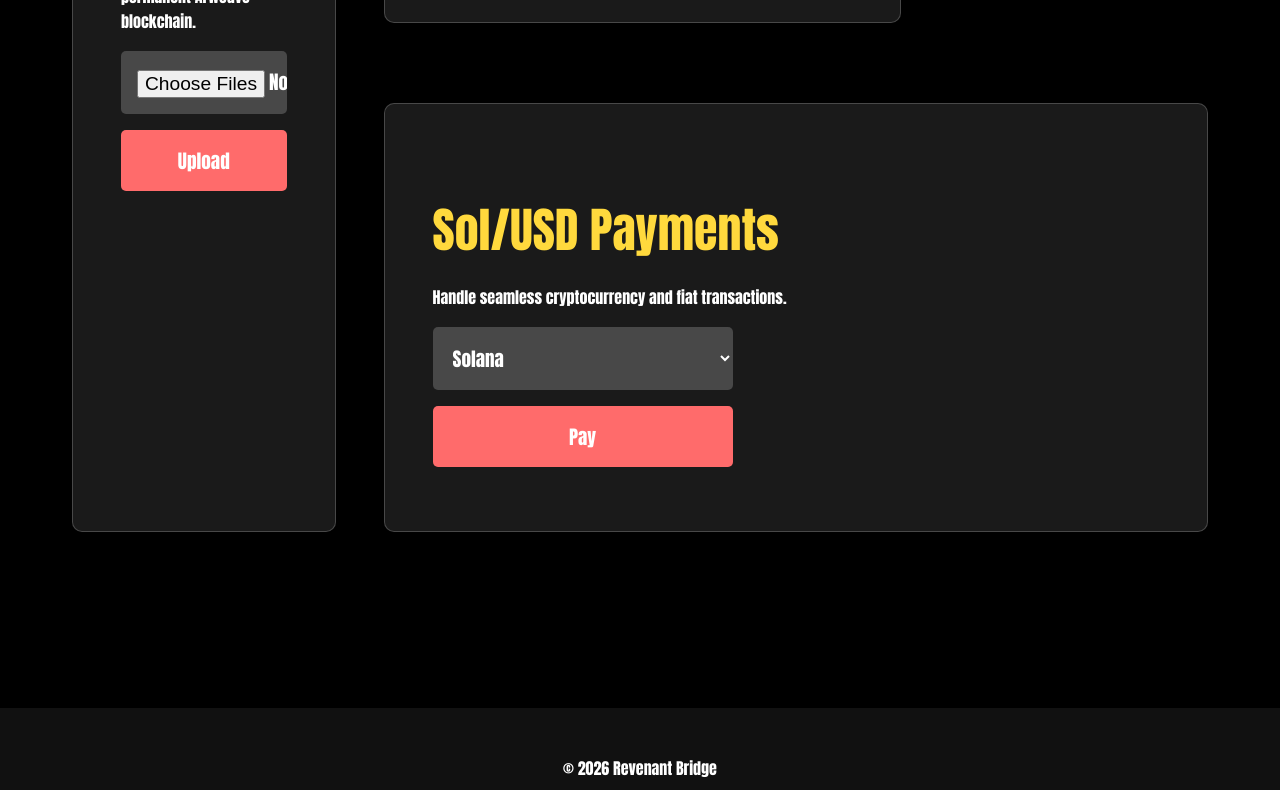
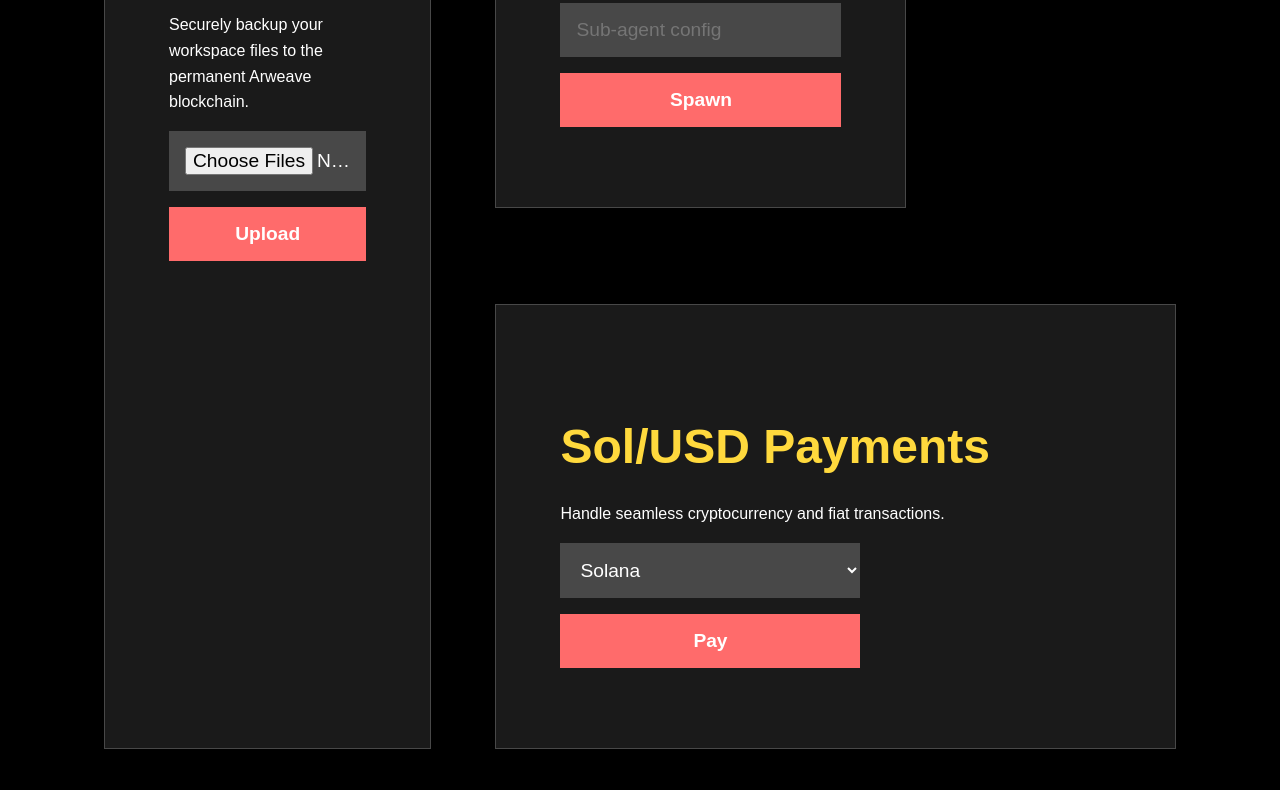
Before and after one commit to JoeProAI/revenant-bridge, a website: page ui/index.html in a window 1280 px wide. Shown: the part 838-1628 px from the top of the page. Drawn offline with Linux system fonts and the light colour scheme; a web font is replaced by a local one.

Commit message:
Update revenant-ui to bold maximalist style: sans-serif bold 72px, asymmetric grid, high whitespace, shadows, no tropes (removed rounded corners, blur, borders)

```diff
--- a/ui/style.css
+++ b/ui/style.css
@@ -5,7 +5,7 @@
 body {
     margin: 0;
     padding: 0;
-    font-family: 'Impact', sans-serif;
+    font-family: sans-serif;
     background-color: #000;
     color: #fff;
     line-height: 1.6;
@@ -13,7 +13,7 @@ body {
 
 .hero {
     text-align: left;
-    padding: 4rem 2rem;
+    padding: 6rem 4rem;
     background: linear-gradient(45deg, #ff6b6b, #4ecdc4);
     margin-bottom: 5rem;
 }
@@ -35,16 +35,16 @@ body {
 .asymmetric-grid {
     display: grid;
     grid-template-columns: 1fr 2fr 1fr;
-    gap: 3rem;
-    padding: 0 2rem 4rem;
+    gap: 4rem;
+    padding: 0 4rem 6rem;
     max-width: 1200px;
     margin: 0 auto;
 }
 
 section {
     background: rgba(255,255,255,0.1);
-    padding: 3rem;
-    border-radius: 10px;
+    padding: 4rem;
+    border-radius: 0;
     box-shadow: 0 8px 32px rgba(0,0,0,0.3);
     backdrop-filter: blur(10px);
     border: 1px solid rgba(255,255,255,0.2);
@@ -64,7 +64,7 @@ input, select, button {
     font-size: 1.2rem;
     font-family: inherit;
     border: none;
-    border-radius: 5px;
+    border-radius: 0;
     background: rgba(255,255,255,0.2);
     color: #fff;
     width: 100%;
--- a/ui/styles.css
+++ /dev/null
@@ -1,115 +0,0 @@
-/* Bold Maximalist UI - Production Grade */
-@import url('https://fonts.googleapis.com/css2?family=Inter:wght@400;700;900&display=swap');
-
-* {
-  box-sizing: border-box;
-}
-
-body {
-  font-family: 'Inter', sans-serif;
-  background: #0a0a0a;
-  color: #ffffff;
-  margin: 0;
-  padding: 0;
-  line-height: 1.6;
-}
-
-#app {
-  max-width: 1400px;
-  margin: 0 auto;
-  padding: 60px 40px;
-}
-
-h1 {
-  font-size: 5rem;
-  font-weight: 900;
-  text-align: center;
-  margin-bottom: 0.5em;
-  letter-spacing: -0.02em;
-  line-height: 1.1;
-  color: #ffffff;
-  text-shadow: 0 4px 20px rgba(255,255,255,0.1);
-}
-
-h2 {
-  font-size: 3rem;
-  font-weight: 700;
-  margin-bottom: 1em;
-  color: #ffffff;
-}
-
-section {
-  background: rgba(255,255,255,0.05);
-  border: 1px solid rgba(255,255,255,0.1);
-  border-radius: 24px;
-  padding: 60px;
-  margin-bottom: 60px;
-  box-shadow: 0 32px 80px rgba(0,0,0,0.5);
-  backdrop-filter: blur(20px);
-  transition: transform 0.3s ease, box-shadow 0.3s ease;
-}
-
-section:hover {
-  transform: translateY(-8px);
-  box-shadow: 0 48px 120px rgba(0,0,0,0.6);
-}
-
-button {
-  font-family: 'Inter', sans-serif;
-  font-size: 1.5rem;
-  font-weight: 700;
-  background: linear-gradient(135deg, #ff6b6b, #4ecdc4);
-  color: #ffffff;
-  border: none;
-  padding: 24px 48px;
-  border-radius: 16px;
-  cursor: pointer;
-  transition: all 0.3s ease;
-  box-shadow: 0 8px 32px rgba(255,107,107,0.3);
-}
-
-button:hover {
-  transform: scale(1.05);
-  box-shadow: 0 16px 48px rgba(255,107,107,0.5);
-}
-
-input {
-  font-size: 1.2rem;
-  padding: 20px;
-  border: 2px solid rgba(255,255,255,0.2);
-  border-radius: 16px;
-  background: rgba(255,255,255,0.05);
-  color: #ffffff;
-  width: 100%;
-  margin-bottom: 20px;
-  backdrop-filter: blur(10px);
-  transition: border-color 0.3s ease;
-}
-
-input:focus {
-  outline: none;
-  border-color: #4ecdc4;
-  box-shadow: 0 0 0 4px rgba(78,205,196,0.2);
-}
-
-.grid {
-  display: grid;
-  grid-template-columns: 1fr 1fr;
-  gap: 60px;
-  margin-top: 80px;
-}
-
-@media (max-width: 1024px) {
-  .grid {
-    grid-template-columns: 1fr;
-    gap: 40px;
-  }
-  h1 { font-size: 3.5rem; }
-  section { padding: 40px; }
-}
-
-p {
-  font-size: 1.3rem;
-  margin: 20px 0;
-  color: #cccccc;
-}
```
Also changed, not shown: server.js (+12 -1 lines).
